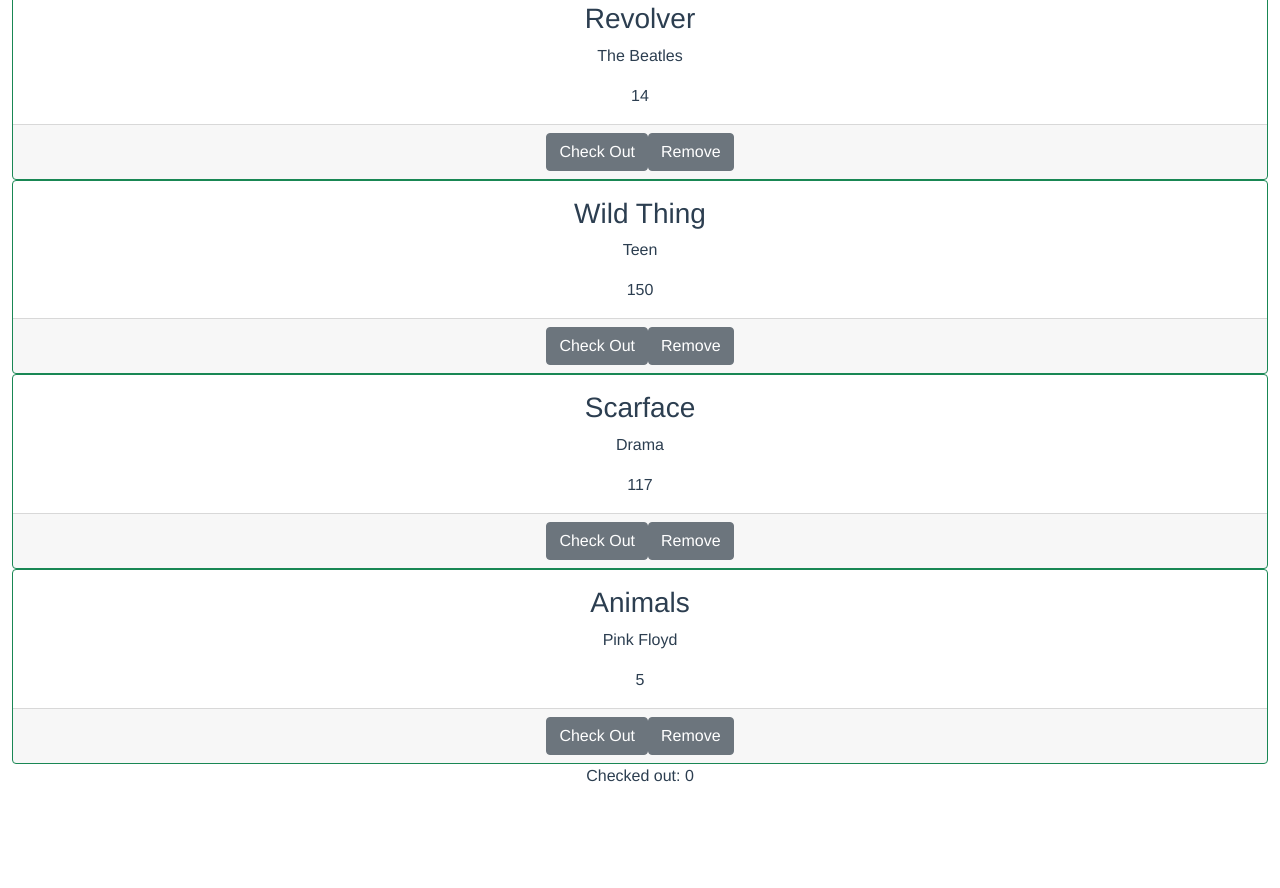
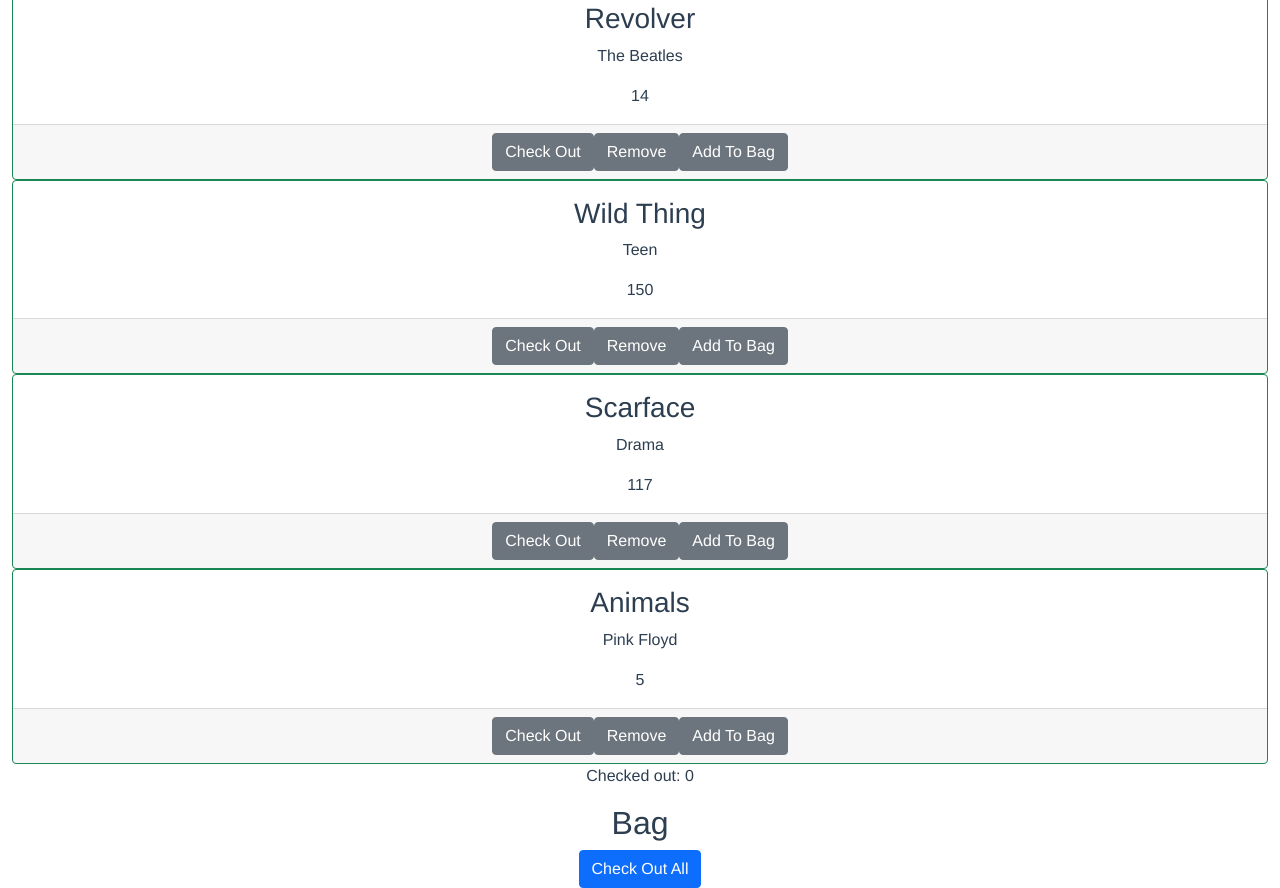
Before and after one commit to ngorjestani/vue-components-cli, a Vue app: page / in a window 1280 px wide. Shown: the part 420-1308 px from the top of the page. Before the commit the page ends 1224 px from the top, so only its background shows below. Built offline with nearby package versions, Linux system fonts and the light colour scheme.

Commit message:
Added bag

```diff
--- a/src/App.vue
+++ b/src/App.vue
@@ -1,17 +1,55 @@
 <template>
     <div id="app" class="container-fluid mt-3">
-        <Library></Library>
+        <Library @addToBag="addToBag" :library="library"></Library>
+        <BagList :bag="this.bag" @checkOutItems="checkOutBagItems"></BagList>
     </div>
 </template>
 
 <script>
 import Library from "@/components/Library";
+import Bag from "@/models/Bag"
+import BagList from "@/components/BagList"
+import LibraryCollection from "@/models/LibraryCollection";
+import Book from "@/models/Book";
+import Movie from "@/models/Movie";
+import Album from "@/models/Album";
 
 export default {
     name: 'App',
     components: {
         Library,
-    }
+        BagList,
+    },
+
+    data() {
+        return {
+            bag: new Bag(),
+            library: new LibraryCollection()
+                .addItem(new Book('Hop on Pop', 'Childrens', 72))
+                .addItem(new Movie('Star Wars', 'Space Opera', 345))
+                .addItem(new Album('Revolver', 'The Beatles', 14))
+                .addItem(new Book('Wild Thing', 'Teen', 150))
+                .addItem(new Movie('Scarface', 'Drama', 117))
+                .addItem(new Album('Animals', 'Pink Floyd', 5))
+
+        }
+    },
+
+    methods: {
+        addToBag(item) {
+            this.bag.addItem(item);
+        },
+
+        checkOutBagItems(bag) {
+            for (let libraryItem in this.library) {
+                if (bag.some(b => b.id === libraryItem.id)) {
+                    libraryItem.item.checkOut();
+                    console.log("items match");
+                }
+            }
+            this.bag.removeItems();
+        },
+    },
 }
 </script>
 
--- a/src/components/Album.vue
+++ b/src/components/Album.vue
@@ -1,5 +1,5 @@
 <template>
-    <div class="book">
+    <div class="album">
         <h3 class="card-title">{{ item.title }}</h3>
         <p class="card-text">{{ item.artist }}</p>
         <p class="card-text">{{ item.trackCount }}</p>
--- /dev/null
+++ b/src/components/BagList.vue
@@ -0,0 +1,35 @@
+<template>
+    <div class="card-columns">
+        <h2>Bag</h2>
+        <LibraryItem
+            v-for="item in bag"
+            :item="item"
+            :remove-function="(item) => bag.removeItem(item)"
+            :key="item.id"
+        ></LibraryItem>
+        <button class="btn btn-primary" @click="checkOutItems">Check Out All</button>
+    </div>
+</template>
+
+<script>
+import Bag from "@/models/Bag";
+import LibraryItem from "@/components/LibraryItem";
+
+export default {
+    name: "BagList",
+    components: {LibraryItem},
+    props: {
+        bag: Bag,
+    },
+
+    methods: {
+        checkOutItems() {
+            this.$emit('checkOutItems', this.bag);
+        }
+    }
+}
+</script>
+
+<style scoped>
+
+</style>
--- a/src/components/Library.vue
+++ b/src/components/Library.vue
@@ -4,6 +4,7 @@
                      :item="item"
                      :remove-function="(item) => library.removeItem(item)"
                      :key="item.id"
+                     @addToBag="$emit('addToBag', item)"
         ></LibraryItem>
         <p>Checked out: {{ library.checkedOutItems().length }}</p>
     </div>
@@ -12,25 +13,14 @@
 <script>
 import LibraryItem from "@/components/LibraryItem";
 import LibraryCollection from "@/models/LibraryCollection";
-import Book from "@/models/Book";
-import Movie from "@/models/Movie";
-import Album from "@/models/Album";
 
 export default {
     name: "Library",
 
     components: {LibraryItem},
 
-    data() {
-        return {
-            library: new LibraryCollection()
-                .addItem(new Book('Hop on Pop', 'Childrens', 72))
-                .addItem(new Movie('Star Wars', 'Space Opera', 345))
-                .addItem(new Album('Revolver', 'The Beatles', 14))
-                .addItem(new Book('Wild Thing', 'Teen', 150))
-                .addItem(new Movie('Scarface', 'Drama', 117))
-                .addItem(new Album('Animals', 'Pink Floyd', 5))
-        }
+    props: {
+        library: LibraryCollection,
     },
 }
 </script>
--- a/src/components/LibraryItem.vue
+++ b/src/components/LibraryItem.vue
@@ -7,6 +7,7 @@
             <button class="btn btn-secondary" v-if="!item.isAvailable()" @click="item.checkIn()">Check In</button>
             <button class="btn btn-secondary" v-else @click="item.checkOut()">Check Out</button>
             <button class="btn btn-secondary" @click="item.remove()">Remove</button>
+            <button class="btn btn-secondary" @click="addToBag">Add To Bag</button>
         </div>
     </div>
 </template>
@@ -34,6 +35,12 @@
             return this.item.constructor.name;
         },
     },
+
+    methods: {
+        addToBag() {
+            this.$emit('addToBag', this.item);
+        },
+    },
 }
 </script>
 
--- /dev/null
+++ b/src/models/Bag.js
@@ -0,0 +1,15 @@
+export default function Bag () {
+    let arr = [];
+
+    arr.addItem = function (item) {
+        this.push(item);
+    }
+
+    arr.removeItems = function () {
+        this.splice(0, this.length);
+
+        return this;
+    }
+
+    return arr;
+}
```
